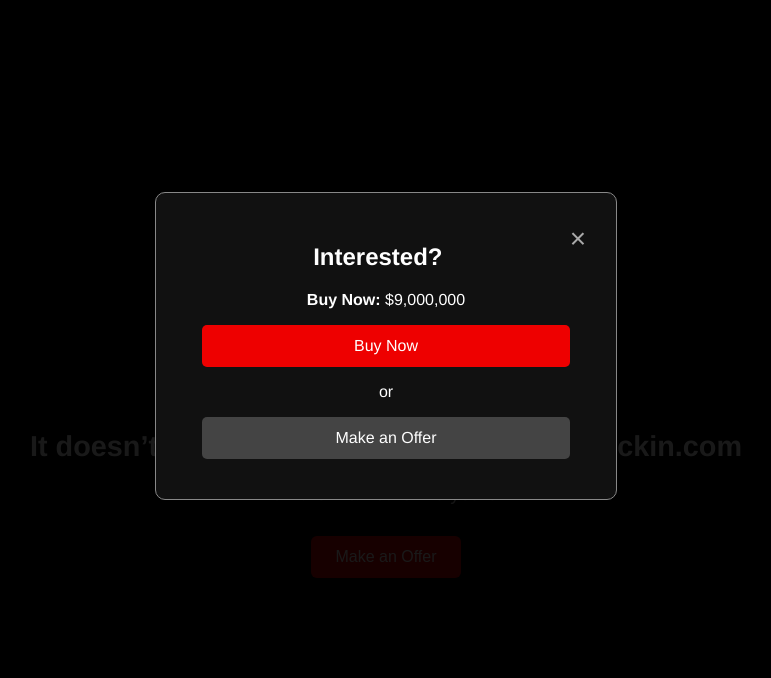
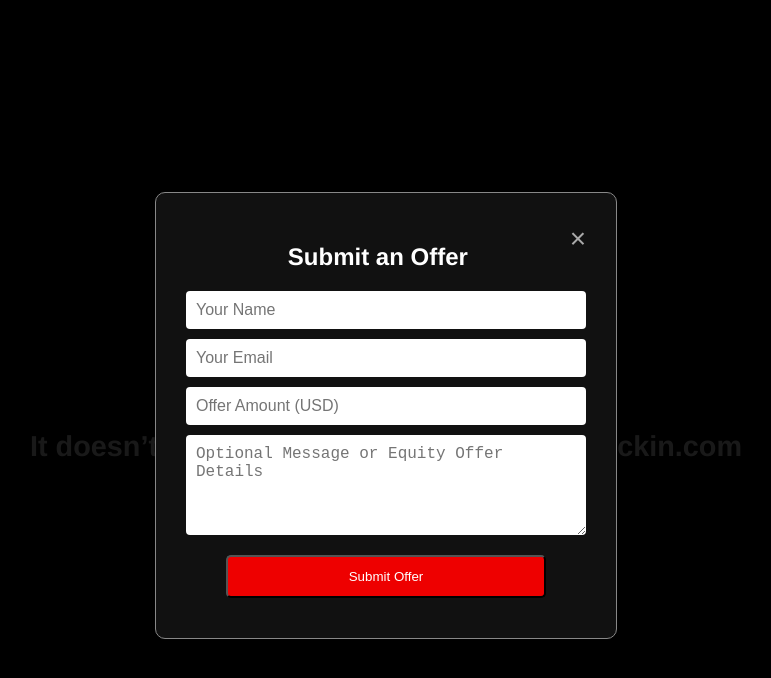
Before and after one commit to TheFuckin-com/theFuckin-site, a plain HTML site: page index.html in a window 1280 px wide. Both pictures are taken after a click on the button "Make an Offer". Shown: the whole page, without its empty margins (254-1025 px from the left). Drawn offline with Linux system fonts and the light colour scheme.

Commit message:
Add files via upload

```diff
--- a/index.html
+++ b/index.html
@@ -18,13 +18,14 @@
     <div id="offerModal" class="modal">
         <div class="modal-content">
             <span class="close" onclick="closeModal()">&times;</span>
-            <h2>Interested?</h2>
-            <p><strong>Buy Now:</strong> $9,000,000</p>
-            <a href="https://www.escrow.com/checkout?token=757e6965-206a-4dda-bc00-17fec062bf0d" target="_blank" class="modal-button">Buy Now</a>
-            <p>or</p>
-            <a href="mailto:itsme@thefuckin.com?subject=Domain Offer: TheFuckin.com&body=Make an offer
-
-Creative or equity offer:" class="modal-button secondary">Make an Offer</a>
+            <h2>Submit an Offer</h2>
+            <form action="https://formspree.io/f/xovlzbok" method="POST">
+                <input type="text" name="name" placeholder="Your Name" required>
+                <input type="email" name="email" placeholder="Your Email" required>
+                <input type="text" name="offer" placeholder="Offer Amount (USD)" required>
+                <textarea name="message" placeholder="Optional Message or Equity Offer Details"></textarea>
+                <button type="submit" class="modal-button">Submit Offer</button>
+            </form>
         </div>
     </div>
 
--- a/script.js
+++ b/script.js
@@ -19,7 +19,6 @@ if (quoteEl) {
     }, 3000);
 }
 
-// Modal logic
 function openModal() {
     document.getElementById("offerModal").style.display = "block";
 }
--- a/style.css
+++ b/style.css
@@ -52,7 +52,6 @@ body {
     background-color: #c00;
 }
 
-/* Modal Styles */
 .modal {
     display: none;
     position: fixed;
@@ -93,10 +92,25 @@ body {
     width: 80%;
 }
 
-.modal-button.secondary {
-    background-color: #444;
-}
-
 .modal-button:hover {
     opacity: 0.9;
 }
+
+.modal-content form {
+    display: flex;
+    flex-direction: column;
+    gap: 10px;
+}
+
+.modal-content input,
+.modal-content textarea {
+    padding: 10px;
+    font-size: 1rem;
+    border: none;
+    border-radius: 4px;
+}
+
+.modal-content textarea {
+    resize: vertical;
+    min-height: 80px;
+}
```
